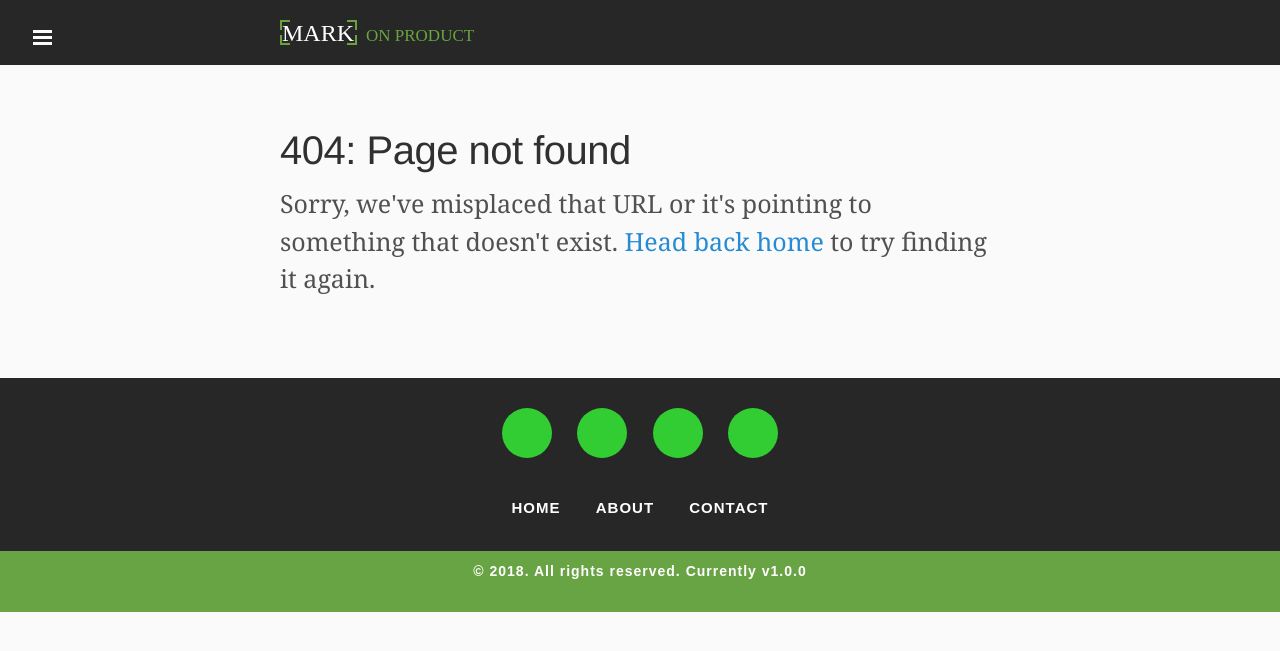
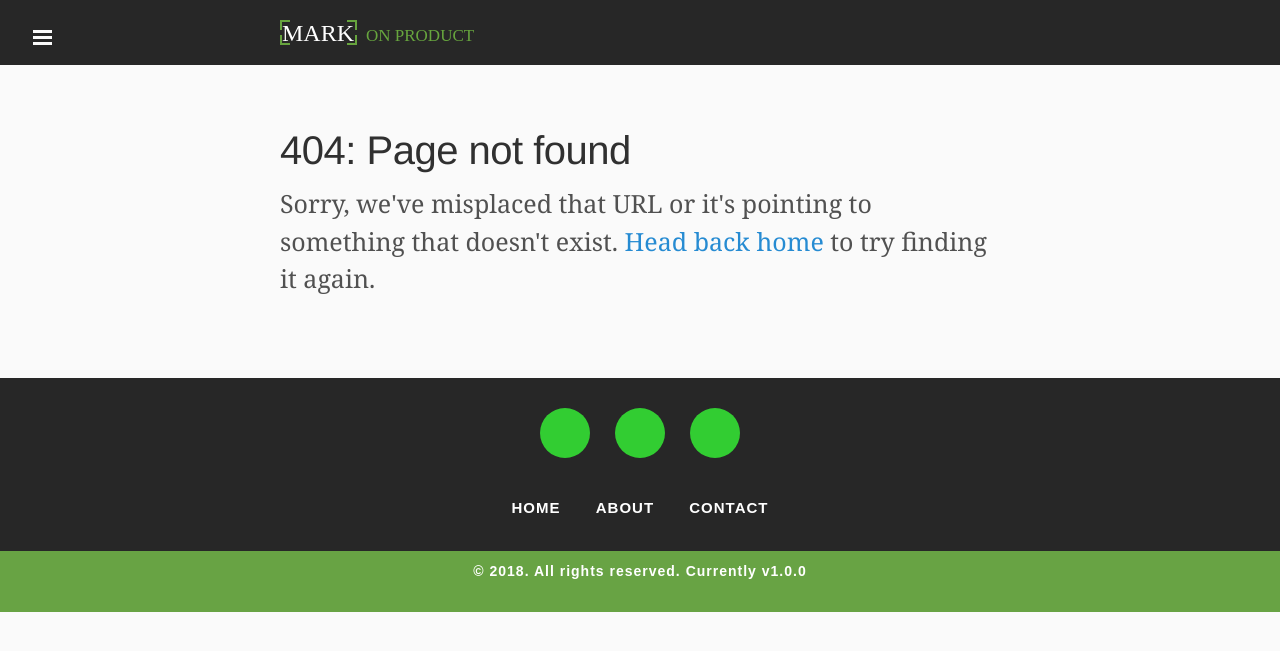
Before and after one commit to markthelefty/markthelefty.github.io, a Jekyll site: the page built from 404.html, in a window 1280 px wide. Shown: the top 651 px of the page. Built offline with Jekyll 4.4.1, drawn with Linux system fonts in a browser that asks for light colours; some web fonts are replaced; Markdown is read by kramdown in place of the engine named in the settings.

Commit message:
css footer

```diff
--- a/_includes/footer.html
+++ b/_includes/footer.html
@@ -5,7 +5,6 @@
     <li><a href="#" target="blank"><i class="fa fa-facebook"></i></a></li>
     <li><a href="#" target="blank"><i class="fa fa-twitter"></i></a></li>
     <li><a href="#" target="blank"><i class="fa fa-google-plus"></i></a></li>
-    <li><a href="#" target="blank"><i class="fa fa-youtube"></i></a></li>
   </ul>
 </div>
 
```
